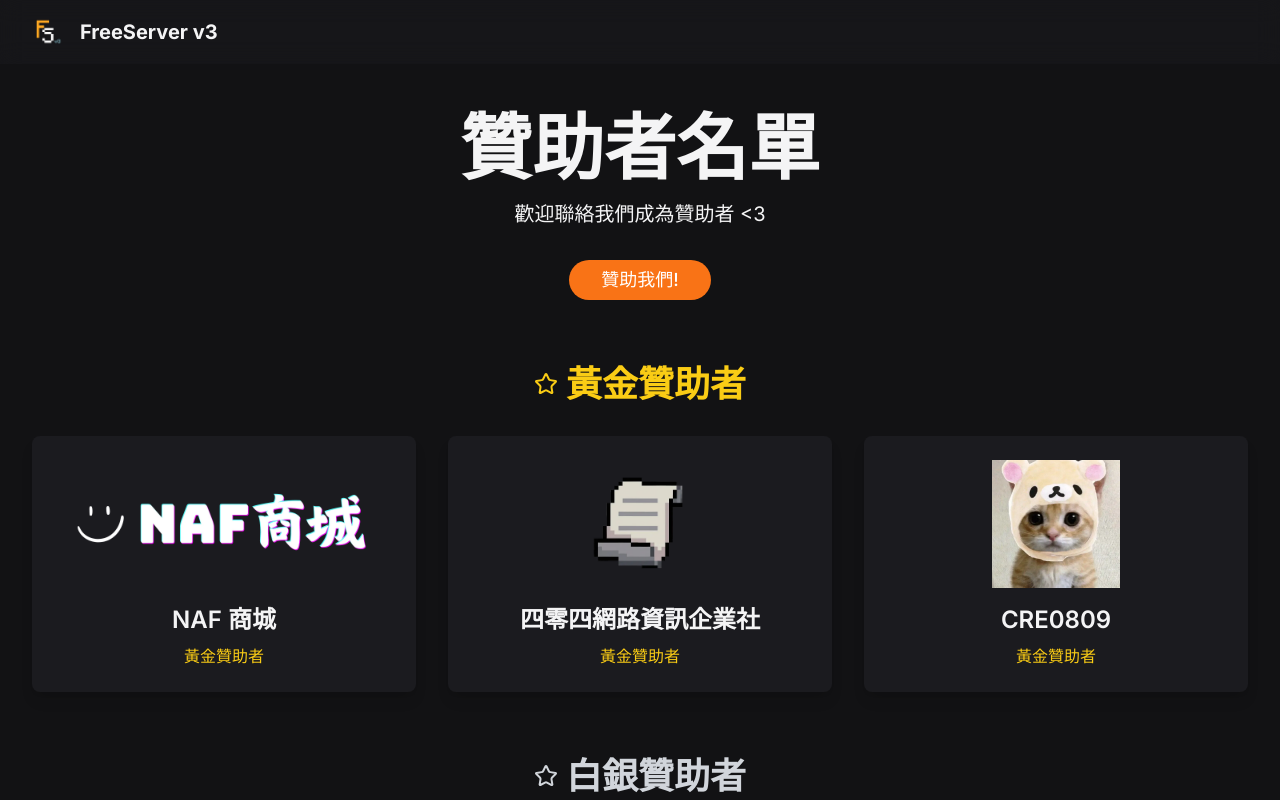
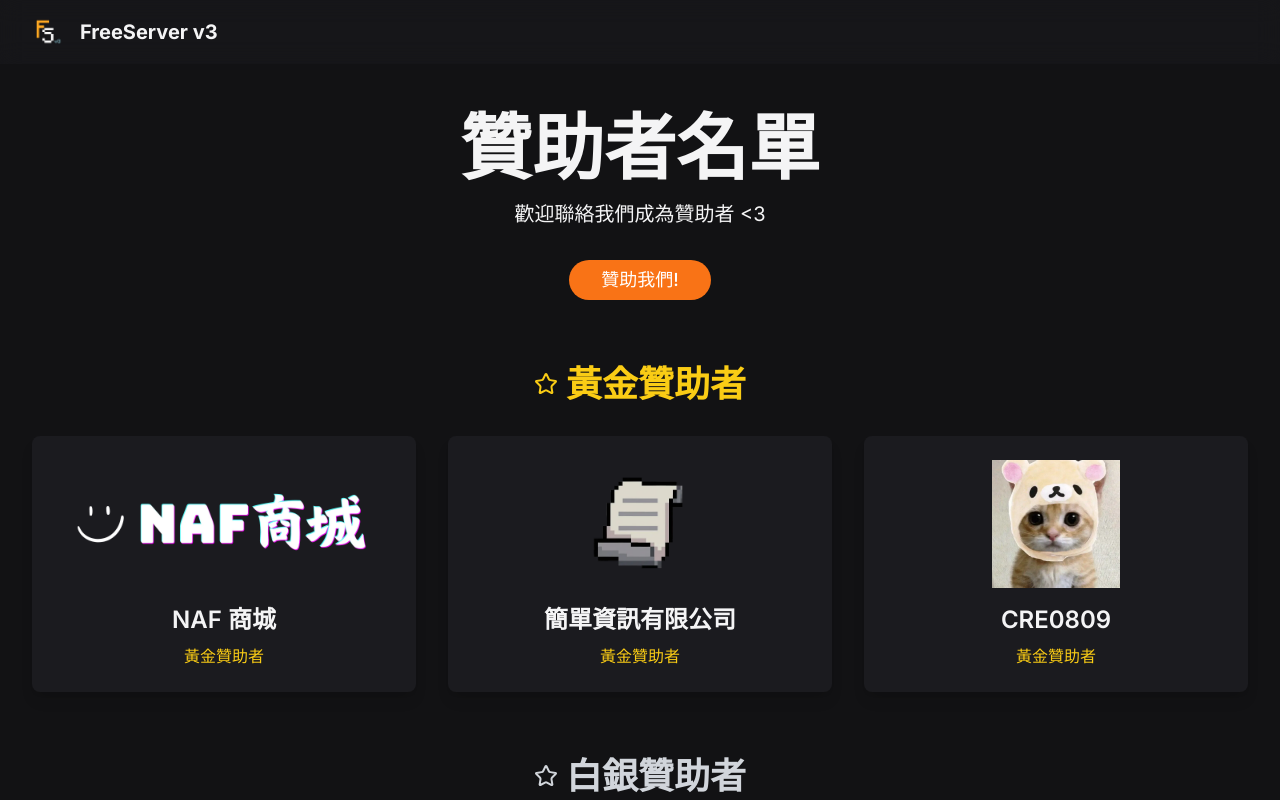
Before and after one commit to FreeServer-v3/Website, a Next.js app: page /sponsors in a window 1280 px wide. Shown: the top 800 px of the page. Built offline with nearby package versions, Linux system fonts and the light colour scheme; no server answers.

Commit message:
fix sponsor

```diff
--- a/app/sponsors/page.tsx
+++ b/app/sponsors/page.tsx
@@ -23,7 +23,7 @@
 
 const initialSponsors: Sponsor[] = [
     { id: 1, name: 'NAF 商城', tier: 'Gold', logo: '/assets/sponsors/nafstore.webp', link: 'https://nafstore.net' },
-    { id: 2, name: '四零四網路資訊企業社', tier: 'Gold', logo: '/assets/sponsors/404-network-infor.webp', link: 'https://host.moda/' },
+    { id: 2, name: '簡單資訊有限公司', tier: 'Gold', logo: '/assets/sponsors/404-network-infor.webp', link: 'https://portal.simple.taipei/' },
     { id: 3, name: 'CRE0809', tier: 'Gold', logo: '/assets/sponsors/cre0809.webp', link: 'https://www.cre0809.com/' },
     { id: 4, name: 'Nelson' ,tier: 'Silver', logo: '/assets/sponsors/nelsonGX_head.png', link: 'https://nelsongx.com/' },
     { id: 5, name: 'CheapServer', tier: 'Special', logo: '/assets/sponsors/cheapserver-white.png', link: 'https://cheapserver.tw/' },
```
